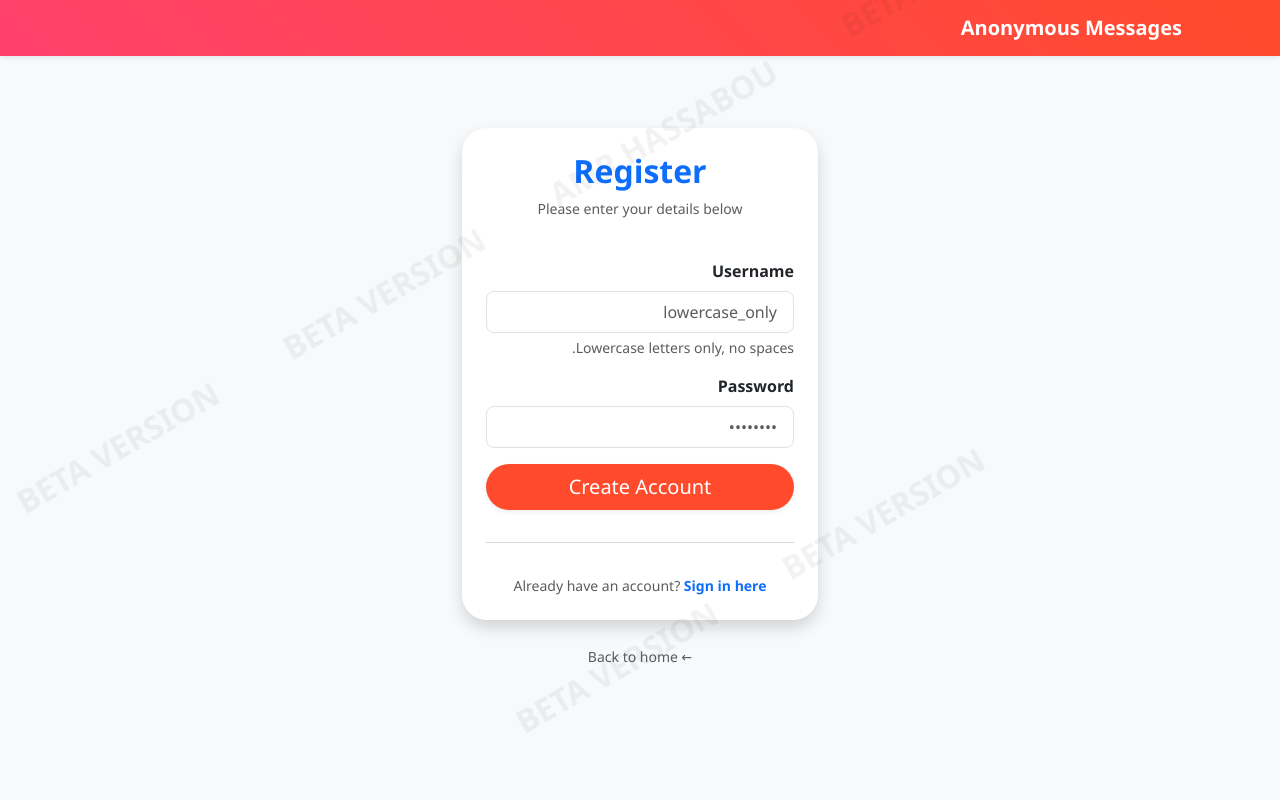
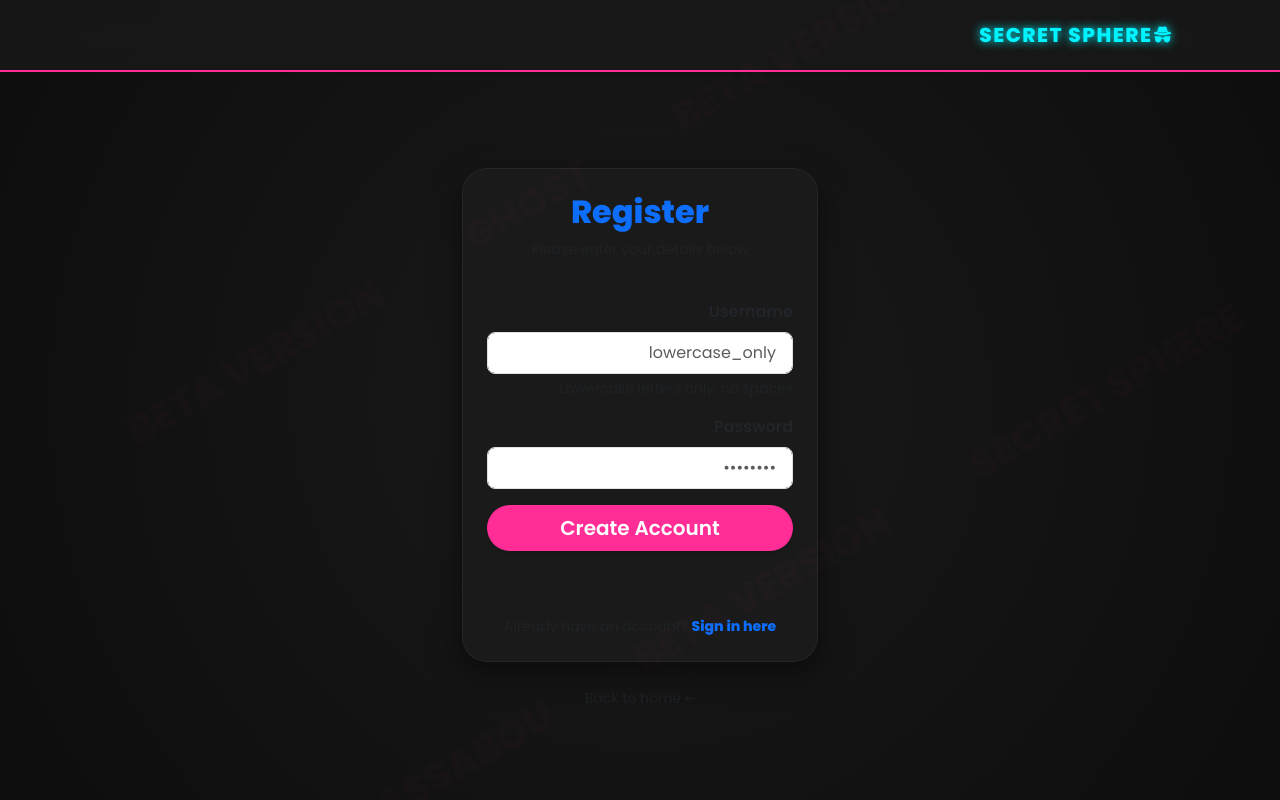
Before and after one commit to crsbo/anonymous-app, a Flask app: page /register in a window 1280 px wide. Run offline with Flask 3, Linux system fonts and the light colour scheme.

Commit message:
Update layout.html
neon style

```diff
--- a/templates/layout.html
+++ b/templates/layout.html
@@ -4,33 +4,125 @@
     <meta charset="UTF-8">
     <meta name="viewport" content="width=device-width, initial-scale=1.0">
     <title>Anonymous Messages</title>
+    <link href="https://fonts.googleapis.com/css2?family=Poppins:wght@400;600;800&display=swap" rel="stylesheet">
     <link href="https://cdn.jsdelivr.net/npm/bootstrap@5.3.0/dist/css/bootstrap.min.css" rel="stylesheet">
     <link rel="stylesheet" href="https://cdn.jsdelivr.net/npm/bootstrap-icons@1.11.3/font/bootstrap-icons.min.css">
 
     <style>
-        body { background-color: #f8f9fa; font-family: 'Segoe UI', Tahoma, Geneva, Verdana, sans-serif; }
-        .navbar { background: linear-gradient(45deg, #ff416c, #ff4b2b); }
-        .btn-primary { background: #ff4b2b; border: none; }
-        .btn-primary:hover { background: #ff416c; }
+        :root {
+            --neon-pink: #ff2d95;
+            --neon-cyan: #00f3ff;
+            --bg-dark: #0d0d0d;
+            --card-bg: #1a1a1a;
+            --glass-bg: rgba(26, 26, 26, 0.8);
+        }
 
-        /* ستايل التنبيهات */
-        .alert { border-radius: 15px; border: none; box-shadow: 0 4px 12px rgba(0,0,0,0.05); }
+        body {
+            background-color: var(--bg-dark);
+            color: #ffffff;
+            font-family: 'Poppins', 'Segoe UI', Tahoma, sans-serif;
+            background-image: radial-gradient(circle at 50% 50%, #1a1a1a 0%, #0d0d0d 100%);
+            min-height: 100vh;
+            overflow-x: hidden;
+        }
 
+        /* Navbar Neon Style */
+        .navbar {
+            background: var(--glass-bg) !important;
+            backdrop-filter: blur(15px);
+            border-bottom: 2px solid var(--neon-pink);
+            box-shadow: 0 5px 20px rgba(255, 45, 149, 0.2);
+            padding: 15px 0;
+        }
+        .navbar-brand {
+            color: var(--neon-cyan) !important;
+            text-shadow: 0 0 10px var(--neon-cyan);
+            font-weight: 800 !important;
+            letter-spacing: 1.5px;
+            text-transform: uppercase;
+        }
+
+        /* Container & Alerts */
+        .alert {
+            border-radius: 15px;
+            border: 1px solid rgba(255, 255, 255, 0.1);
+            background: var(--card-bg);
+            color: white;
+            box-shadow: 0 4px 15px rgba(0,0,0,0.5);
+        }
+        .alert-danger { border-left: 5px solid var(--neon-pink); }
+        .alert-success { border-left: 5px solid var(--neon-cyan); }
+
+        /* General Card Neon Fix */
+        .card {
+            background: var(--card-bg) !important;
+            border: 1px solid rgba(255, 255, 255, 0.05) !important;
+            border-radius: 25px !important;
+            box-shadow: 0 10px 30px rgba(0,0,0,0.5) !important;
+        }
+
+        /* Buttons Neon Glow */
+        .btn-primary {
+            background: var(--neon-pink) !important;
+            border: none !important;
+            box-shadow: 0 0 15px rgba(255, 45, 149, 0.4);
+            font-weight: 600;
+            border-radius: 12px;
+        }
+        .btn-primary:hover {
+            transform: translateY(-2px);
+            box-shadow: 0 0 25px var(--neon-pink);
+        }
+
+        .btn-outline-light {
+            border-color: var(--neon-cyan);
+            color: var(--neon-cyan);
+        }
+        .btn-outline-light:hover {
+            background: var(--neon-cyan);
+            color: black;
+            box-shadow: 0 0 15px var(--neon-cyan);
+        }
+
+        /* Watermark Modern Style */
         .watermark {
             position: fixed; top: 0; left: 0; width: 100%; height: 100%;
             pointer-events: none; z-index: 9999; display: flex;
             flex-wrap: wrap; align-items: center; justify-content: center;
-            gap: 80px; opacity: 0.05; transform: rotate(-30deg);
-            font-size: 32px; font-weight: bold; color: black;
+            gap: 100px; opacity: 0.02; transform: rotate(-30deg);
+            font-size: 40px; font-weight: 900; color: var(--neon-pink);
+        }
+
+        /* Inbox Badge Neon */
+        .bg-primary {
+            background-color: transparent !important;
+            border: 1px solid var(--neon-pink);
+            color: var(--neon-pink) !important;
+            text-shadow: 0 0 5px var(--neon-pink);
+        }
+
+        /* Leaderboard Items */
+        .rank-item {
+            background: rgba(255, 255, 255, 0.03) !important;
+            border: 1px solid rgba(255, 255, 255, 0.05);
+            color: white !important;
+        }
+        .rank-item.border-primary {
+            border-color: var(--neon-cyan) !important;
+            box-shadow: 0 0 10px rgba(0, 243, 255, 0.2);
         }
     </style>
 </head>
 <body>
-    <nav class="navbar navbar-dark mb-4 shadow-sm">
+    <nav class="navbar navbar-dark mb-5 shadow-sm">
         <div class="container">
-            <a class="navbar-brand fw-bold" href="/">Anonymous Messages</a>
+            <a class="navbar-brand fw-bold" href="/">
+                <i class="bi bi-incognito me-2"></i>SECRET SPHERE
+            </a>
             {% if current_user.is_authenticated %}
-                <a href="{{ url_for('logout') }}" class="btn btn-outline-light btn-sm rounded-pill">Exit</a>
+                <a href="{{ url_for('logout') }}" class="btn btn-outline-light btn-sm rounded-pill px-4">
+                    <i class="bi bi-box-arrow-right me-1"></i> Exit
+                </a>
             {% endif %}
         </div>
     </nav>
@@ -44,13 +136,13 @@
                       <div class="alert alert-{{ category if category != 'error' else 'danger' }} alert-dismissible fade show shadow-sm mb-4" role="alert">
                         <div class="d-flex align-items-center">
                             {% if category == 'danger' or category == 'error' %}
-                                <i class="bi bi-exclamation-octagon-fill me-2 fs-5"></i>
+                                <i class="bi bi-exclamation-octagon-fill me-2 fs-5" style="color: var(--neon-pink);"></i>
                             {% else %}
-                                <i class="bi bi-check-circle-fill me-2 fs-5"></i>
+                                <i class="bi bi-check-circle-fill me-2 fs-5" style="color: var(--neon-cyan);"></i>
                             {% endif %}
                             <span>{{ message }}</span>
                         </div>
-                        <button type="button" class="btn-close" data-bs-dismiss="alert" aria-label="Close"></button>
+                        <button type="button" class="btn-close btn-close-white" data-bs-dismiss="alert" aria-label="Close"></button>
                       </div>
                     {% endfor %}
                   {% endif %}
@@ -62,8 +154,8 @@
     </div>
 
     <div class="watermark">
-        <span>BETA VERSION</span><span>AMR HASSABOU</span><span>BETA VERSION</span>
-        <span>BETA VERSION</span><span>BETA VERSION</span><span>BETA VERSION</span>
+        <span>BETA VERSION</span><span>{{ current_user.username if current_user.is_authenticated else 'GHOST' }}</span><span>BETA VERSION</span>
+        <span>SECRET SPHERE</span><span>BETA VERSION</span><span>AMR HASSABOU</span>
     </div>
 
     <script src="https://cdn.jsdelivr.net/npm/bootstrap@5.3.0/dist/js/bootstrap.bundle.min.js"></script>
```
